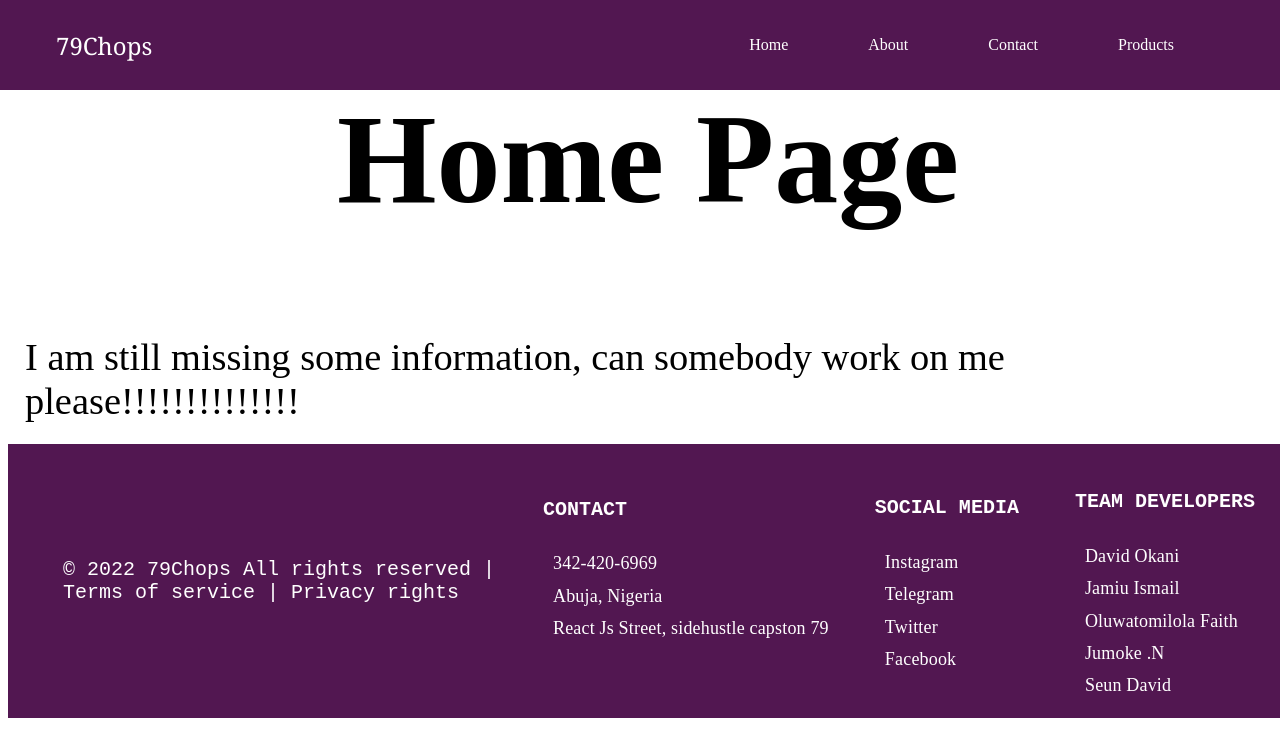
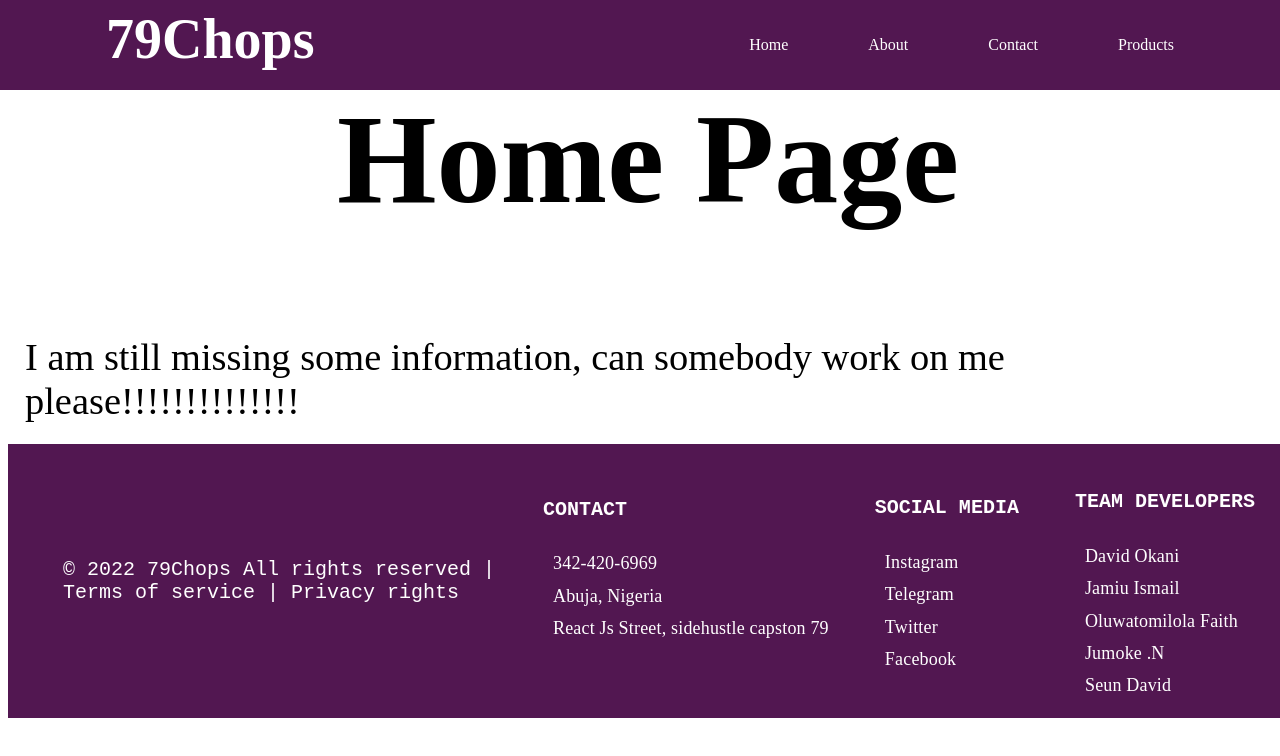
Before and after one commit to davidokani/79chops, a React (Create React App) app: page / in a window 1280 px wide. Shown: the top 756 px of the page. Built offline with nearby package versions, Linux system fonts and the light colour scheme; a web font is replaced by a local one.

Commit message:
site logo modified

```diff
--- a/src/components/navbar/Navbar.jsx
+++ b/src/components/navbar/Navbar.jsx
@@ -9,9 +9,9 @@ const Navbar = (props) => (
       <div className='navbar-btn'>
         <ToggleButton click={props.drawerClickHandler} />
       </div>
-      <div className='logo'>
+      <h1 className='logo'>
         <Link to='/'>79Chops</Link>
-      </div>
+      </h1>
       <div className='space'></div>
       <div className='links'>
         <ul>
--- a/src/components/navbar/navbar.css
+++ b/src/components/navbar/navbar.css
@@ -18,15 +18,14 @@
 }
 
 .logo {
-  padding-left: 2.5rem;
+  padding: 10px 10px 70px 90px;
   font-family: 'Water Brush', cursive;
 }
 
 .logo a {
   color: white;
   text-decoration: none;
-  font-size: 1.5rem;
-  font-family: Georgia, 'Times New Roman', Times, serif;
+  font-size: 3.5rem;
 }
 
 .space {
```
